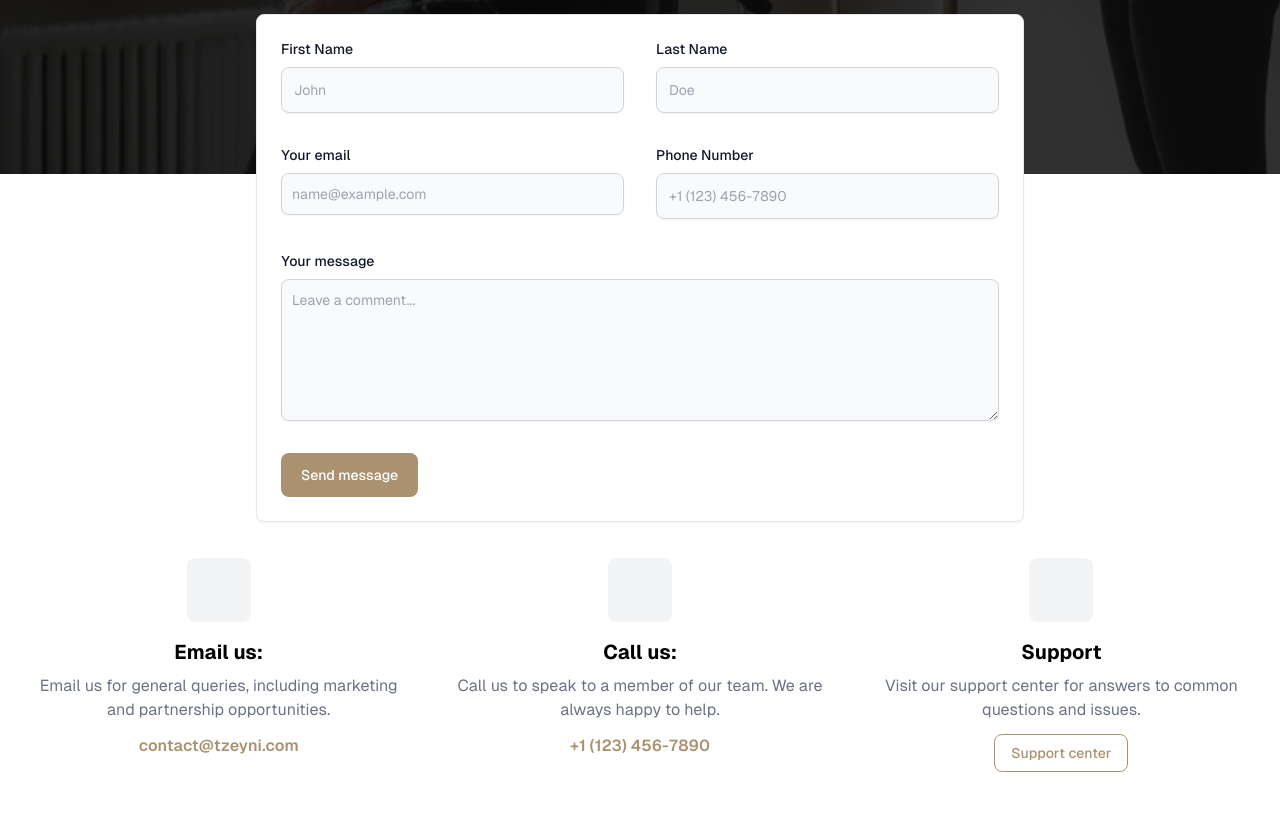
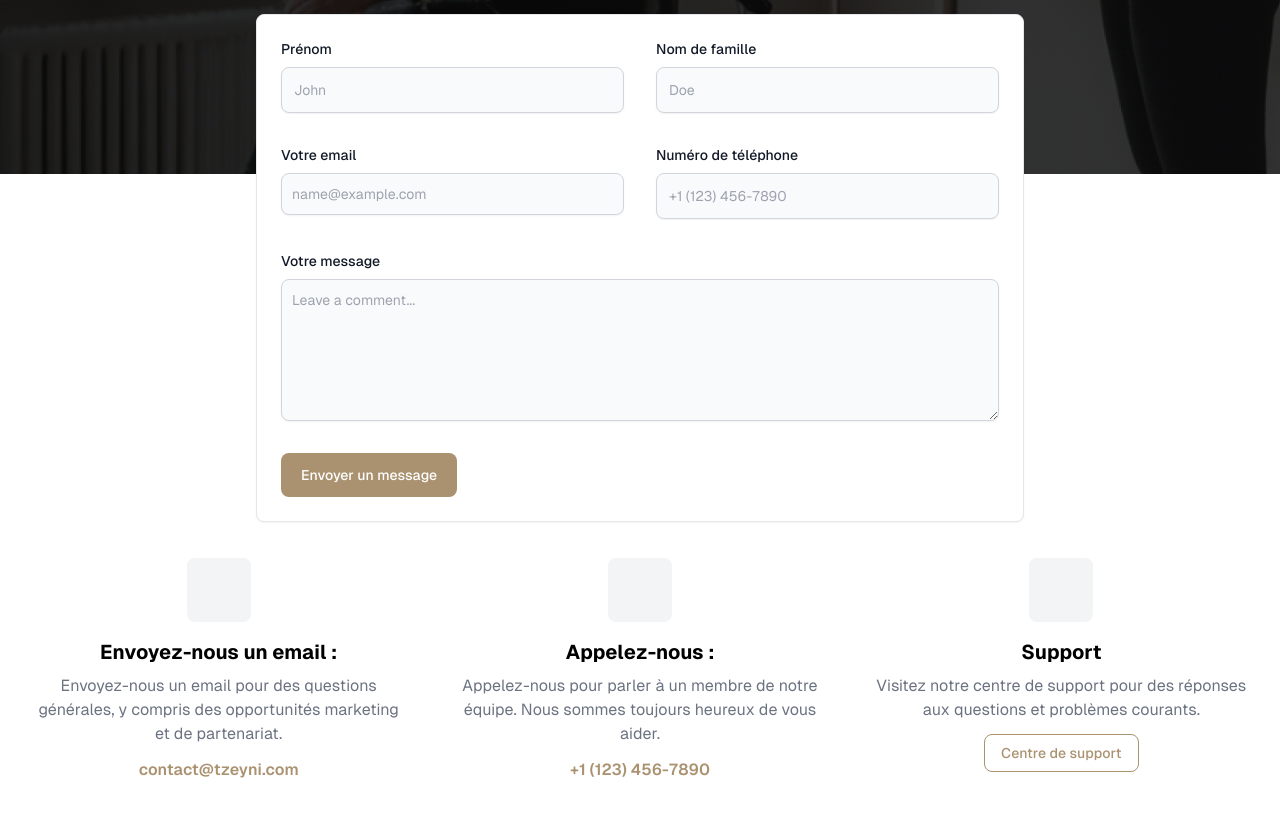
Before and after one commit to NFTvoxies/tzeyni-landing-page, a Next.js app: page /contact in a window 1280 px wide. Shown: the part 466-1280 px from the top of the page. Built offline with nearby package versions, Linux system fonts and the light colour scheme; some icons are missing.

Commit message:
Add change to frensh

```diff
--- a/src/app/components/ContactForm.jsx
+++ b/src/app/components/ContactForm.jsx
@@ -24,7 +24,7 @@ const ContactForm = () => {
     <div className="py-16 px-4 mx-auto max-w-screen-xl sm:py-24 lg:px-6">
       <form onSubmit={handleSubmit} className="grid grid-cols-1 gap-8 p-6 mx-auto mb-16 max-w-screen-md bg-white rounded-lg border border-gray-200 shadow-sm lg:mb-28 sm:grid-cols-2">
         <div>
-          <label htmlFor="firstName" className="block mb-2 text-sm font-medium text-gray-900">First Name</label>
+          <label htmlFor="firstName" className="block mb-2 text-sm font-medium text-gray-900">Prénom</label>
           <input
             type="text"
             id="firstName"
@@ -37,7 +37,7 @@ const ContactForm = () => {
           />
         </div>
         <div>
-          <label htmlFor="lastName" className="block mb-2 text-sm font-medium text-gray-900">Last Name</label>
+          <label htmlFor="lastName" className="block mb-2 text-sm font-medium text-gray-900">Nom de famille</label>
           <input
             type="text"
             id="lastName"
@@ -50,7 +50,7 @@ const ContactForm = () => {
           />
         </div>
         <div>
-          <label htmlFor="email" className="block mb-2 text-sm font-medium text-gray-900">Your email</label>
+          <label htmlFor="email" className="block mb-2 text-sm font-medium text-gray-900">Votre email</label>
           <input
             type="email"
             id="email"
@@ -63,7 +63,7 @@ const ContactForm = () => {
           />
         </div>
         <div>
-          <label htmlFor="phoneNumber" className="block mb-2 text-sm font-medium text-gray-900">Phone Number</label>
+          <label htmlFor="phoneNumber" className="block mb-2 text-sm font-medium text-gray-900">Numéro de téléphone</label>
           <input
             type="tel"
             id="phoneNumber"
@@ -76,7 +76,7 @@ const ContactForm = () => {
           />
         </div>
         <div className="sm:col-span-2">
-          <label htmlFor="message" className="block mb-2 text-sm font-medium text-gray-900">Your message</label>
+          <label htmlFor="message" className="block mb-2 text-sm font-medium text-gray-900">Votre message</label>
           <textarea
             id="message"
             name="message"
@@ -87,7 +87,7 @@ const ContactForm = () => {
             placeholder="Leave a comment..."
           ></textarea>
         </div>
-        <button type="submit" className="py-3 px-5 text-sm font-medium text-center text-white rounded-lg bg-[#aa9270] sm:w-fit hover:bg-[#8e7a5d] focus:ring-4 focus:outline-none focus:ring-[#d4bd9c]">Send message</button>
+        <button type="submit" className="py-3 px-5 text-sm font-medium text-center text-white rounded-lg bg-[#aa9270] sm:w-fit hover:bg-[#8e7a5d] focus:ring-4 focus:outline-none focus:ring-[#d4bd9c]">Envoyer un message</button>
       </form>
     </div>
   );
--- a/src/app/components/ContactHero.jsx
+++ b/src/app/components/ContactHero.jsx
@@ -30,7 +30,7 @@ const ContactHero = () => {
           </h1>
 
           <p className="text-lg md:text-xl text-gray-200 max-w-2xl ">
-            We're here to help. Reach out to us for any questions, concerns, or feedback.
+          Nous sommes là pour vous aider. N'hésitez pas à nous contacter si vous avez des questions, des préoccupations ou des commentaires.
           </p>
         </div>
       </div>
--- a/src/app/components/ContactInfo.jsx
+++ b/src/app/components/ContactInfo.jsx
@@ -7,16 +7,16 @@ const ContactInfo = () => {
         <div className="flex justify-center items-center mx-auto mb-4 w-10 h-10 bg-gray-100 rounded-lg lg:h-16 lg:w-16">
           <Icon icon="mdi:email-outline" className="w-5 h-5 text-gray-600 lg:w-8 lg:h-8" />
         </div>
-        <p className="mb-2 text-xl font-bold">Email us:</p>
-        <p className="mb-3 text-gray-500">Email us for general queries, including marketing and partnership opportunities.</p>
+        <p className="mb-2 text-xl font-bold">Envoyez-nous un email :</p>
+        <p className="mb-3 text-gray-500">Envoyez-nous un email pour des questions générales, y compris des opportunités marketing et de partenariat.</p>
         <a href="mailto:contact@tzeyni.com" className="font-semibold text-[#aa9270] hover:underline">contact@tzeyni.com</a>
       </div>
       <div>
         <div className="flex justify-center items-center mx-auto mb-4 w-10 h-10 bg-gray-100 rounded-lg lg:h-16 lg:w-16">
           <Icon icon="mdi:phone-outline" className="w-5 h-5 text-gray-600 lg:w-8 lg:h-8" />
         </div>
-        <p className="mb-2 text-xl font-bold">Call us:</p>
-        <p className="mb-3 text-gray-500">Call us to speak to a member of our team. We are always happy to help.</p>
+        <p className="mb-2 text-xl font-bold">Appelez-nous :</p>
+        <p className="mb-3 text-gray-500">Appelez-nous pour parler à un membre de notre équipe. Nous sommes toujours heureux de vous aider.</p>
         <span className="font-semibold text-[#aa9270]">+1 (123) 456-7890</span>
       </div>
       <div>
@@ -24,10 +24,11 @@ const ContactInfo = () => {
           <Icon icon="mdi:help-circle-outline" className="w-5 h-5 text-gray-600 lg:w-8 lg:h-8" />
         </div>
         <p className="mb-2 text-xl font-bold">Support</p>
-        <p className="mb-3 text-gray-500">Visit our support center for answers to common questions and issues.</p>
-        <a href="#" className="inline-flex py-2 px-4 text-sm font-medium text-center rounded-lg border text-[#aa9270] border-[#aa9270] hover:text-white hover:bg-[#aa9270] focus:ring-4 focus:outline-none focus:ring-[#d4bd9c]">Support center</a>
+        <p className="mb-3 text-gray-500">Visitez notre centre de support pour des réponses aux questions et problèmes courants.</p>
+        <a href="#" className="inline-flex py-2 px-4 text-sm font-medium text-center rounded-lg border text-[#aa9270] border-[#aa9270] hover:text-white hover:bg-[#aa9270] focus:ring-4 focus:outline-none focus:ring-[#d4bd9c]">Centre de support</a>
       </div>
-    </div>
+  </div>
+
   );
 };
 
```
